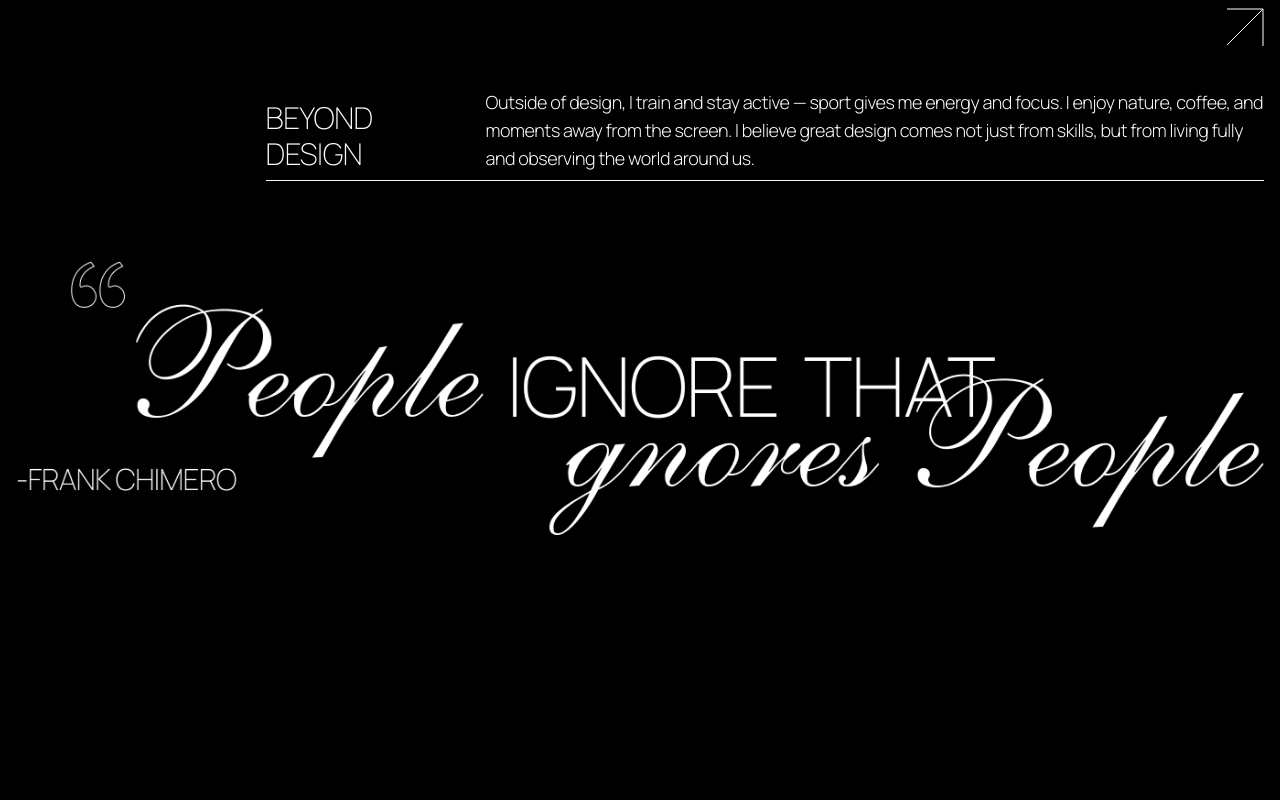
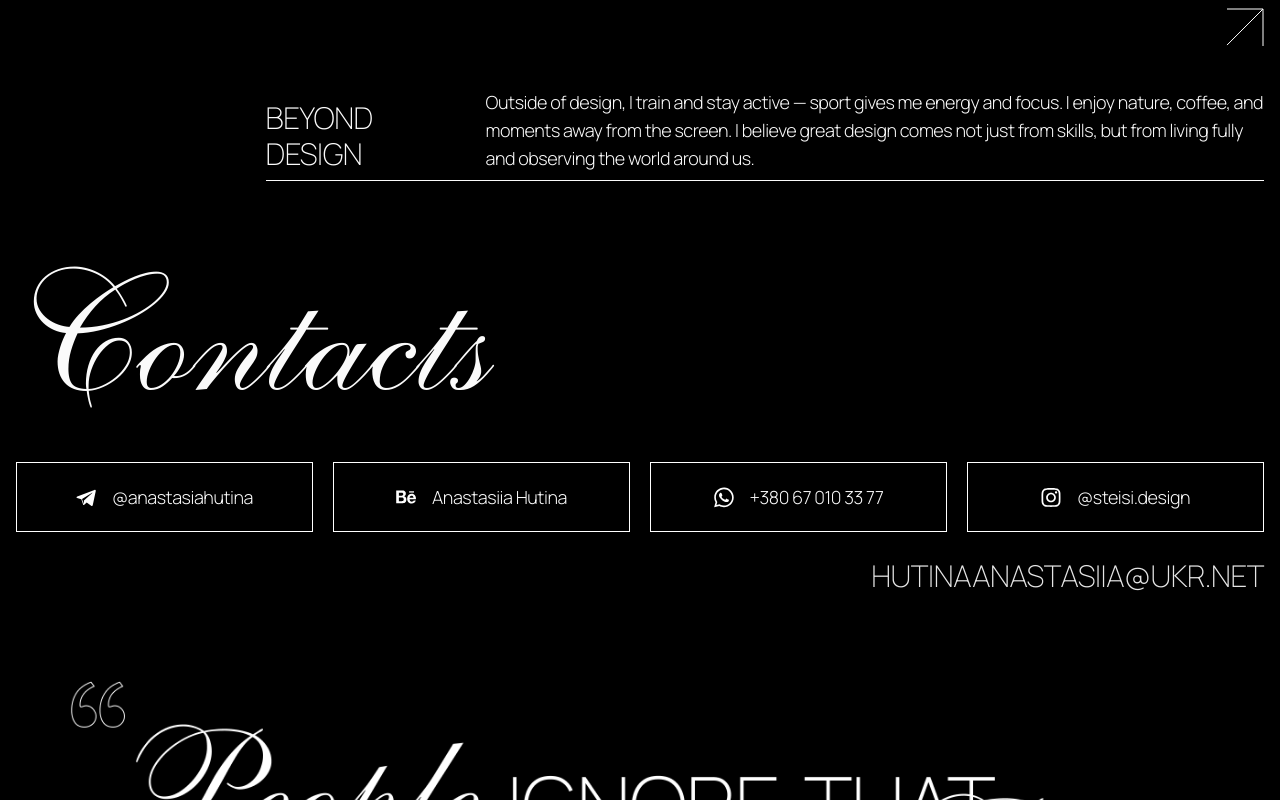
Before and after one commit to artpetrovskyi/portfolio-hutina-anastasiia, a React (Vite) app: page / in a window 1280 px wide. Shown: the part 1802-2602 px from the top of the page. Before the commit the page ends 2385 px from the top, so only its background shows below. Built offline with nearby package versions, Linux system fonts and the light colour scheme.

Commit message:
add contacts section

```diff
--- a/src/App.tsx
+++ b/src/App.tsx
@@ -1,4 +1,5 @@
 import About from "./components/About";
+import Contacts from "./components/Contacts";
 import Footer from "./components/Footer";
 import Header from "./components/Header";
 import Hero from "./components/Hero";
@@ -21,6 +22,7 @@ function App() {
         <Hero />
         <div className="space-y-20">
           <About />
+          <Contacts />
         </div>
       </main>
       <Footer />
--- /dev/null
+++ b/src/components/ContactButton.tsx
@@ -0,0 +1,29 @@
+import { Button } from "./ui/button";
+
+interface Props {
+  href: string;
+  title: string;
+  icon: string;
+  className?: string;
+}
+
+export default function ContactButton({ href, title, icon, className }: Props) {
+  return (
+    <Button variant="outline" asChild className={className}>
+      <a
+        href={href}
+        target="_blank"
+        rel="noreferrer"
+        className="flex items-center gap-4 font-light"
+      >
+        <img
+          src={`./images/icons/${icon}`}
+          alt={title}
+          width={20}
+          height={20}
+        />
+        <span>{title}</span>
+      </a>
+    </Button>
+  );
+}
--- /dev/null
+++ b/src/components/Contacts.tsx
@@ -0,0 +1,69 @@
+import { cn } from "@/lib/utils";
+import ContactButton from "./ContactButton";
+import SectionTop from "./SectionTop";
+import { Button } from "./ui/button";
+
+const CONTACTS = [
+  {
+    label: "telegram",
+    title: "@anastasiahutina",
+    href: "https://t.me/anastasiahutina",
+    icon: "telegram.svg",
+  },
+  {
+    label: "behance",
+    title: "Anastasiia Hutina",
+    href: "https://www.behance.net/anastasiiahutina",
+    icon: "behance.svg",
+  },
+  {
+    label: "whatsapp",
+    title: "+380 67 010 33 77",
+    href: "tel:+380670103377",
+    icon: "whatsapp.svg",
+  },
+  {
+    label: "instagram",
+    title: "@steisi.design",
+    href: "https://instagram.com/steisi.design",
+    icon: "instagram.svg",
+  },
+  {
+    label: "email",
+    title: "Hutinaanastasiia@ukr.net",
+    href: "mailto:Hutinaanastasiia@ukr.net",
+    icon: "email.svg",
+  },
+];
+
+export default function Contacts() {
+  return (
+    <section className="container">
+      <SectionTop>Contacts</SectionTop>
+
+      <ul className="flex flex-col flex-wrap min-[500px]:gap-5 gap-1 min-[500px]:flex-row">
+        {CONTACTS.map((contact, i) => (
+          <li
+            key={contact.label}
+            className={cn(
+              "flex-1",
+              i === CONTACTS.length - 1 &&
+                "flex-[1_1_100%] text-right text-3xl font-extralight uppercase max-[500px]:pt-1 max-[500px]:text-left max-[500px]:text-xl",
+            )}
+          >
+            {i === CONTACTS.length - 1 ? (
+              <Button asChild variant="link" className="px-0">
+                <a href={contact.href}>{contact.title}</a>
+              </Button>
+            ) : (
+              <ContactButton
+                {...contact}
+                className="min-h-[4.375rem] min-[500px]:w-full min-w-60 !border-white max-[500px]:justify-start max-[500px]:border-none max-[500px]:px-0 max-[500px]:min-h-12"
+              />
+            )}
+          </li>
+        ))}
+      </ul>
+    </section>
+  );
+}
--- a/src/components/Hero.tsx
+++ b/src/components/Hero.tsx
@@ -1,3 +1,4 @@
+import ContactButton from "./ContactButton";
 import { Button } from "./ui/button";
 import {
   Drawer,
@@ -48,7 +49,7 @@ export default function Hero() {
   const text = "I create designs that don't just look good, they work.";
 
   return (
-    <section className="container mb-10 sm:mb-15 md:mb-20 flex pt-30 pb-10 md:min-h-svh [@media(min-height:1080px)]:min-h-auto">
+    <section className="container mb-10 flex pt-30 pb-10 sm:mb-15 md:mb-20 md:min-h-svh [@media(min-height:1080px)]:min-h-auto">
       <div className="relative flex-1">
         <div className="top-0 -left-5 z-1 min-[500px]:absolute min-[500px]:left-0">
           <div className="mb-5 flex flex-col leading-none">
@@ -111,28 +112,9 @@ export default function Hero() {
                   </DrawerDescription>
                 </DrawerHeader>
                 <ul className="flex flex-col gap-4 p-4">
-                  {CONTACTS.map(({ label, title, href, icon }) => (
-                    <li key={label}>
-                      <Button
-                        variant="outline"
-                        asChild
-                        className="w-full min-w-60"
-                      >
-                        <a
-                          href={href}
-                          target="_blank"
-                          rel="noreferrer"
-                          className="flex items-center gap-4 font-light"
-                        >
-                          <img
-                            src={`./images/icons/${icon}`}
-                            alt={title}
-                            width={20}
-                            height={20}
-                          />
-                          <span> {title}</span>
-                        </a>
-                      </Button>
+                  {CONTACTS.map((contact) => (
+                    <li key={contact.label}>
+                      <ContactButton {...contact} className="w-full min-w-60" />
                     </li>
                   ))}
                 </ul>
```
